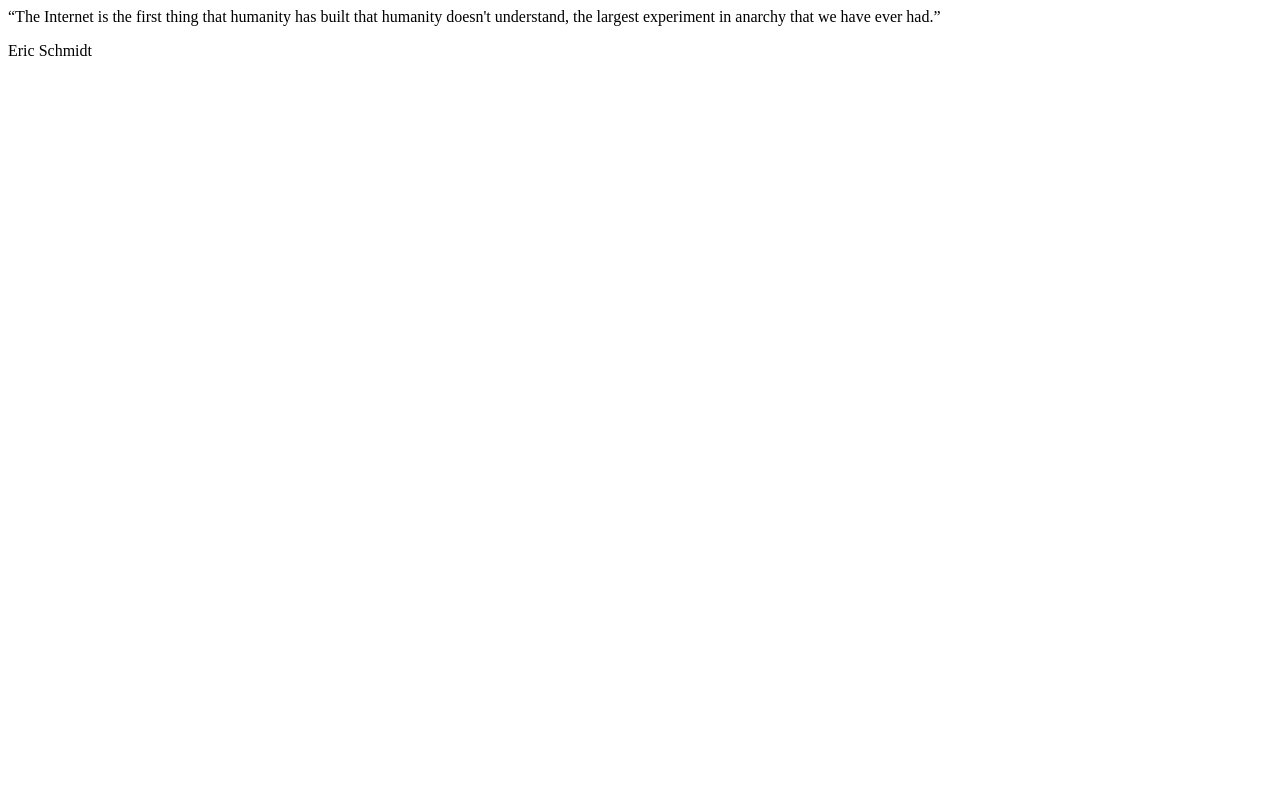
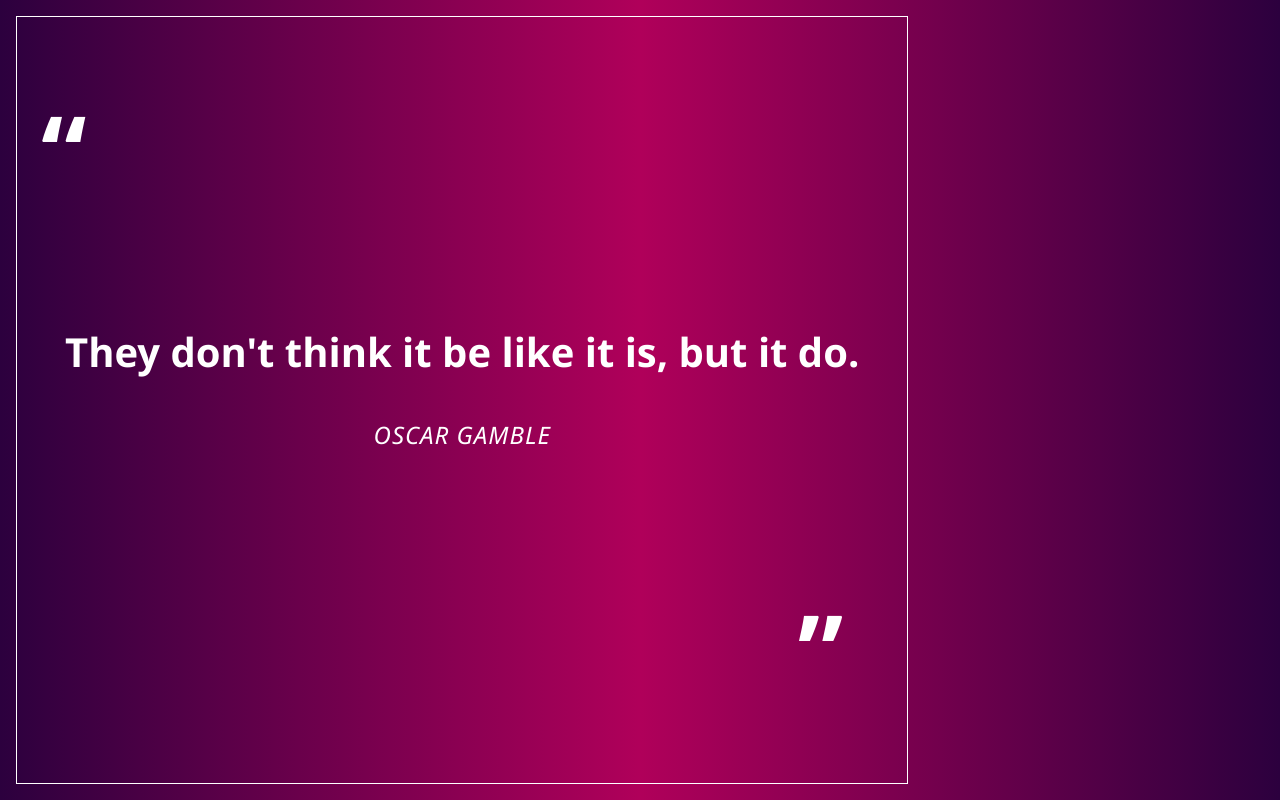
Before and after one commit to scranso/The-Quote-Card-Express, a website: page public/index.html in a window 1280 px wide. Drawn offline with Linux system fonts and the light colour scheme.

Commit message:
added styling and mockup

```diff
--- a/public/css/style.css
+++ b/public/css/style.css
@@ -0,0 +1,78 @@
+.main {
+    color: white;
+    font-family: 'Segoe UI', sans-serif;
+    margin: 0;
+    display: flex;
+    /* border: 1px solid white; */
+    height: 100vh;
+    width: 100vw;
+    background: linear-gradient(to right, #2c003e, #b0005a, #2c003e);
+    /* z-index: -1;  */
+}
+
+body {
+    margin: 0;
+}
+
+.background-image {
+    background-image: ("../img/mitchell-luo-FWoq_ldWlNQ-unsplash.jpg");
+}
+
+q {
+    quotes: none;
+}
+
+
+
+
+
+
+.quote-text {
+    margin-bottom: 1rem;
+    font-size: clamp(1.2rem, 4vw, 2.5rem);
+    font-weight: bold;
+    line-height: 1.3;
+}
+
+
+.quote-container {
+    display: flex;
+    flex-direction: column;
+    justify-content: center;
+    align-items: center;
+    border: 1px solid white;
+    margin: 1rem;
+    padding: clamp(1.5rem, 4vw, 3rem);
+    max-width: 90%;
+    box-sizing: border-box;
+    text-align: center;
+    position: relative;
+}
+
+.quote-container::before {
+    content: "“";
+    position: absolute;
+    top: clamp(4rem, 2vw, 8rem);
+    left: clamp(0.5rem, 2vw, 1.5rem);
+    font-size: clamp(6rem, 8vw, 10rem);
+    font-weight: bold;
+    color: white;
+}
+
+.quote-container::after {
+    content: "”";
+    position: absolute;
+    bottom: clamp(4rem, 2vw, 8rem);
+    right: clamp(4rem, 2vw, 8rem);
+    font-size: clamp(6rem, 8vw, 10rem);
+    font-weight: bold;
+    color: white;
+}
+
+
+.author-text {
+    font-style: italic;
+    font-size: clamp(0.9rem, 3vw, 1.5rem);
+    letter-spacing: 1px;
+
+}
--- a/public/index.html
+++ b/public/index.html
@@ -3,17 +3,18 @@
 <head>
     <meta charset="UTF-8">
     <meta name="viewport" content="width=device-width, initial-scale=1.0">
+    <link rel="stylesheet" href="./css/style.css">
     <title>Quote Card</title>
 </head>
 <body>
     <main class="main">
         <div class="background-img"></div>
         <article class="quote-container">
-            <q id="quote" class="quote-text">The Internet is the first thing that humanity has built that humanity doesn't understand, the largest experiment in anarchy that we have ever had.</q>
-            <p id="author" class="author-text">Eric Schmidt</p>
+            <q id="quote" class="quote-text">They don't think it be like it is, but it do.</q>
+            <p id="author" class="author-text">OSCAR GAMBLE</p>
         </article>
     </main>
 
-
+    <script src="./js/index.js"></script>
 </body>
 </html>
```
Also changed, not shown: mockup.jpg (added).
